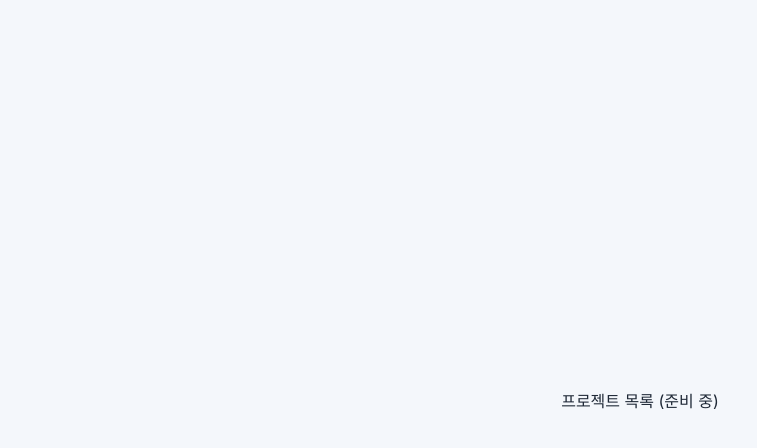
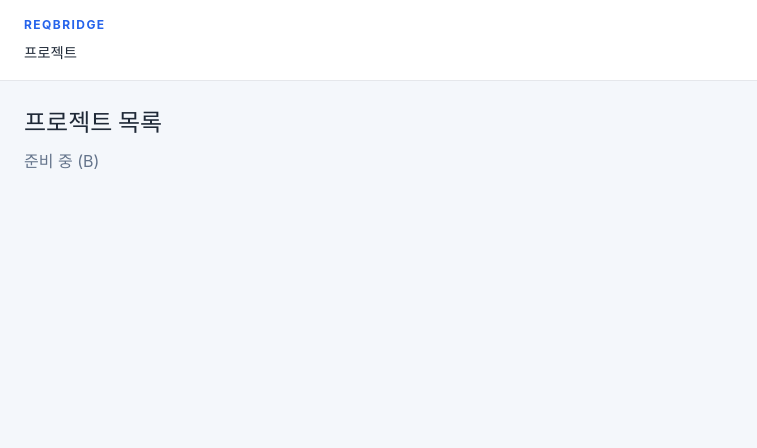
Before and after one commit to sua918/SKALA-ReqBridge, a Vue app in the folder frontend/: page /projects in a window 1280 px wide. Shown: the top 448 px of the page, without its empty margins (0-757 px from the left). Built offline with nearby package versions, Linux system fonts and the light colour scheme.

Commit message:
route 등록
이전에 합의된 route를 등록

```diff
--- /dev/null
+++ b/frontend/src/layouts/AppLayout.vue
@@ -0,0 +1,92 @@
+<script setup>
+import { computed } from 'vue'
+import { useRoute } from 'vue-router'
+
+const route = useRoute()
+
+const crumbs = computed(() => {
+  const items = route.meta.breadcrumb
+  if (!Array.isArray(items)) {
+    return []
+  }
+
+  return items.map((item) => {
+    if (item.skeleton) {
+      return { type: 'skeleton', key: 'skeleton' }
+    }
+
+    if (item.dynamic) {
+      const id = route.params[item.dynamic]
+      const label = id != null ? `${item.prefix ?? ''}${id}` : null
+      if (label == null) {
+        return { type: 'skeleton', key: item.dynamic }
+      }
+
+      const to =
+        typeof item.to === 'function' ? item.to(route) : item.to ?? undefined
+
+      return {
+        type: 'text',
+        key: item.dynamic,
+        label,
+        to,
+      }
+    }
+
+    return {
+      type: 'text',
+      key: item.label,
+      label: item.label,
+      to: item.to,
+    }
+  })
+})
+</script>
+
+<template>
+  <div class="app-layout">
+    <header class="app-header">
+      <p class="app-brand">ReqBridge</p>
+      <nav class="breadcrumb" aria-label="Breadcrumb">
+        <ol class="breadcrumb-list">
+          <li
+            v-for="(crumb, index) in crumbs"
+            :key="`${crumb.key}-${index}`"
+            class="breadcrumb-item"
+          >
+            <span
+              v-if="crumb.type === 'skeleton'"
+              class="breadcrumb-skeleton"
+              aria-hidden="true"
+            />
+            <RouterLink
+              v-else-if="crumb.to && index < crumbs.length - 1"
+              :to="crumb.to"
+              class="breadcrumb-link"
+            >
+              {{ crumb.label }}
+            </RouterLink>
+            <span
+              v-else
+              class="breadcrumb-current"
+              :aria-current="index === crumbs.length - 1 ? 'page' : undefined"
+            >
+              {{ crumb.label }}
+            </span>
+            <span
+              v-if="index < crumbs.length - 1"
+              class="breadcrumb-sep"
+              aria-hidden="true"
+            >
+              /
+            </span>
+          </li>
+        </ol>
+      </nav>
+    </header>
+
+    <main class="app-main">
+      <RouterView />
+    </main>
+  </div>
+</template>
--- a/frontend/src/router/index.js
+++ b/frontend/src/router/index.js
@@ -1,20 +1,83 @@
-// frontend/src/router/index.js
 import { createRouter, createWebHistory } from 'vue-router'
+import AppLayout from '@/layouts/AppLayout.vue'
 
 const router = createRouter({
   history: createWebHistory(),
   routes: [
     {
       path: '/',
-      redirect: '/projects',
+      component: AppLayout,
+      children: [
+        {
+          path: '',
+          redirect: '/projects',
+        },
+        {
+          path: 'projects',
+          name: 'project-list',
+          component: () => import('@/views/ProjectListView.vue'),
+          meta: {
+            breadcrumb: [{ label: '프로젝트' }],
+          },
+        },
+        {
+          path: 'projects/:projectId(\\d+)/documents',
+          name: 'document-list',
+          component: () => import('@/views/DocumentListView.vue'),
+          meta: {
+            breadcrumb: [
+              { label: '프로젝트', to: { name: 'project-list' } },
+              { dynamic: 'projectId', prefix: '프로젝트 #' },
+              { label: '문서' },
+            ],
+          },
+        },
+        {
+          path: 'documents/:documentId(\\d+)',
+          name: 'document-detail',
+          component: () => import('@/views/DocumentDetailView.vue'),
+          meta: {
+            breadcrumb: [
+              { label: '프로젝트', to: { name: 'project-list' } },
+              // 제목 API 연동 전: URL id 표시 (Step 4 이후 GET /documents/{id})
+              { dynamic: 'documentId', prefix: '문서 #' },
+            ],
+          },
+        },
+        {
+          path: 'requirements/:requirementId(\\d+)',
+          name: 'requirement-workflow',
+          component: () => import('@/views/RequirementWorkflowView.vue'),
+          meta: {
+            breadcrumb: [
+              { label: '프로젝트', to: { name: 'project-list' } },
+              // documentId는 Step 4 이후 GET /requirements/{id}로 채움
+              { label: '문서', skeleton: true },
+              { dynamic: 'requirementId', prefix: '요구사항 #' },
+            ],
+          },
+        },
+        {
+          path: 'documents/:documentId(\\d+)/preview',
+          name: 'document-preview',
+          component: () => import('@/views/PreviewView.vue'),
+          meta: {
+            breadcrumb: [
+              { label: '프로젝트', to: { name: 'project-list' } },
+              {
+                dynamic: 'documentId',
+                prefix: '문서 #',
+                to: (route) => ({
+                  name: 'document-detail',
+                  params: { documentId: route.params.documentId },
+                }),
+              },
+              { label: 'Preview' },
+            ],
+          },
+        },
+      ],
     },
-    {
-      path: '/projects',
-      name: 'project-list',
-      component: () => import('@/views/ProjectListView.vue'),
-      meta: { breadcrumb: [{ label: '프로젝트' }] },
-    },
-    // Step 3에서 route 추가 — 지금은 placeholder 1~2개만
   ],
 })
 
--- a/frontend/src/style.css
+++ b/frontend/src/style.css
@@ -1,9 +1,11 @@
 :root {
-  font-family: Inter, ui-sans-serif, system-ui, -apple-system, BlinkMacSystemFont, "Segoe UI", sans-serif;
+  font-family: Inter, ui-sans-serif, system-ui, -apple-system, BlinkMacSystemFont, "Segoe UI",
+    sans-serif;
   color: #1f2937;
   background: #f4f7fb;
   font-synthesis: none;
   text-rendering: optimizeLegibility;
+  line-height: 1.5;
 }
 
 * {
@@ -17,63 +19,100 @@ body {
 }
 
 #app {
-  display: grid;
   min-height: 100vh;
-  place-items: center;
-  padding: 24px;
 }
 
-.setup-card {
-  width: min(100%, 520px);
-  padding: 40px;
-  border: 1px solid #e5e7eb;
-  border-radius: 16px;
-  background: #ffffff;
-  box-shadow: 0 12px 36px rgb(15 23 42 / 8%);
+.app-layout {
+  min-height: 100vh;
+  display: flex;
+  flex-direction: column;
 }
 
-.eyebrow {
+.app-header {
+  padding: 16px 24px;
+  border-bottom: 1px solid #e5e7eb;
+  background: #ffffff;
+}
+
+.app-brand {
   margin: 0 0 8px;
   color: #2563eb;
-  font-size: 0.8rem;
+  font-size: 0.75rem;
   font-weight: 700;
   letter-spacing: 0.12em;
   text-transform: uppercase;
 }
 
-h1 {
+.breadcrumb-list {
+  display: flex;
+  flex-wrap: wrap;
+  align-items: center;
+  gap: 6px;
   margin: 0;
-  font-size: clamp(1.75rem, 5vw, 2.25rem);
-  line-height: 1.2;
+  padding: 0;
+  list-style: none;
 }
 
-.description {
-  margin: 16px 0 28px;
+.breadcrumb-item {
+  display: inline-flex;
+  align-items: center;
+  gap: 6px;
   color: #64748b;
-  line-height: 1.6;
+  font-size: 0.9rem;
 }
 
-.status {
-  display: inline-flex;
-  align-items: center;
-  gap: 8px;
-  margin: 0;
-  color: #64748b;
-  font-size: 0.95rem;
+.breadcrumb-link {
+  color: #2563eb;
+  text-decoration: none;
+}
+
+.breadcrumb-link:hover {
+  text-decoration: underline;
+}
+
+.breadcrumb-current {
+  color: #1f2937;
   font-weight: 600;
 }
 
-.status-dot {
-  width: 10px;
-  height: 10px;
-  border-radius: 50%;
-  background: #94a3b8;
+.breadcrumb-sep {
+  color: #cbd5e1;
 }
 
-.status.connected {
-  color: #15803d;
+.breadcrumb-skeleton {
+  display: inline-block;
+  width: 88px;
+  height: 12px;
+  border-radius: 4px;
+  background: linear-gradient(90deg, #e5e7eb 0%, #f3f4f6 50%, #e5e7eb 100%);
+  background-size: 200% 100%;
+  animation: breadcrumb-shimmer 1.2s ease-in-out infinite;
 }
 
-.status.connected .status-dot {
-  background: #22c55e;
+@keyframes breadcrumb-shimmer {
+  0% {
+    background-position: 100% 0;
+  }
+  100% {
+    background-position: -100% 0;
+  }
 }
+
+.app-main {
+  flex: 1;
+  padding: 24px;
+}
+
+.placeholder-page {
+  max-width: 720px;
+}
+
+.placeholder-page h1 {
+  margin: 0 0 8px;
+  font-size: 1.5rem;
+}
+
+.placeholder-page p {
+  margin: 0;
+  color: #64748b;
+}
--- /dev/null
+++ b/frontend/src/views/DocumentDetailView.vue
@@ -0,0 +1,6 @@
+<template>
+  <section class="placeholder-page">
+    <h1>문서 · 분석 · 요구사항</h1>
+    <p>준비 중 (B) — /documents/:documentId</p>
+  </section>
+</template>
--- /dev/null
+++ b/frontend/src/views/DocumentListView.vue
@@ -0,0 +1,6 @@
+<template>
+  <section class="placeholder-page">
+    <h1>문서 목록</h1>
+    <p>준비 중 (B) — /projects/:projectId/documents</p>
+  </section>
+</template>
--- /dev/null
+++ b/frontend/src/views/PreviewView.vue
@@ -0,0 +1,6 @@
+<template>
+  <section class="placeholder-page">
+    <h1>Preview</h1>
+    <p>준비 중 (C, P2) — /documents/:documentId/preview</p>
+  </section>
+</template>
--- a/frontend/src/views/ProjectListView.vue
+++ b/frontend/src/views/ProjectListView.vue
@@ -1,4 +1,6 @@
-<!-- frontend/src/views/ProjectListView.vue -->
 <template>
-    <p>프로젝트 목록 (준비 중)</p>
+  <section class="placeholder-page">
+    <h1>프로젝트 목록</h1>
+    <p>준비 중 (B)</p>
+  </section>
 </template>
--- /dev/null
+++ b/frontend/src/views/RequirementWorkflowView.vue
@@ -0,0 +1,6 @@
+<template>
+  <section class="placeholder-page">
+    <h1>요구사항 workflow</h1>
+    <p>준비 중 (C) — /requirements/:requirementId</p>
+  </section>
+</template>
```
Also changed, not shown: 2 other files (tests, documents, lock files or other folders).
